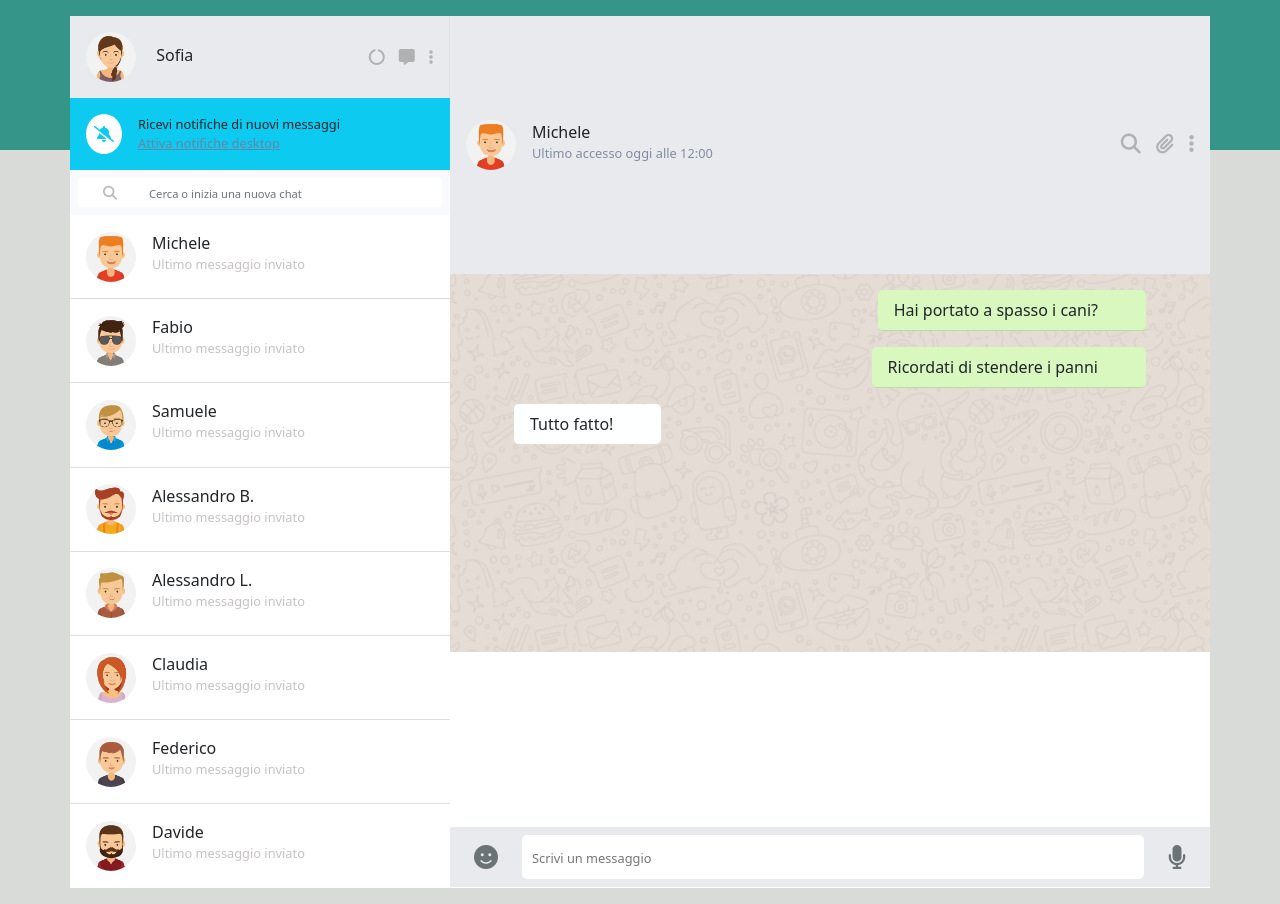
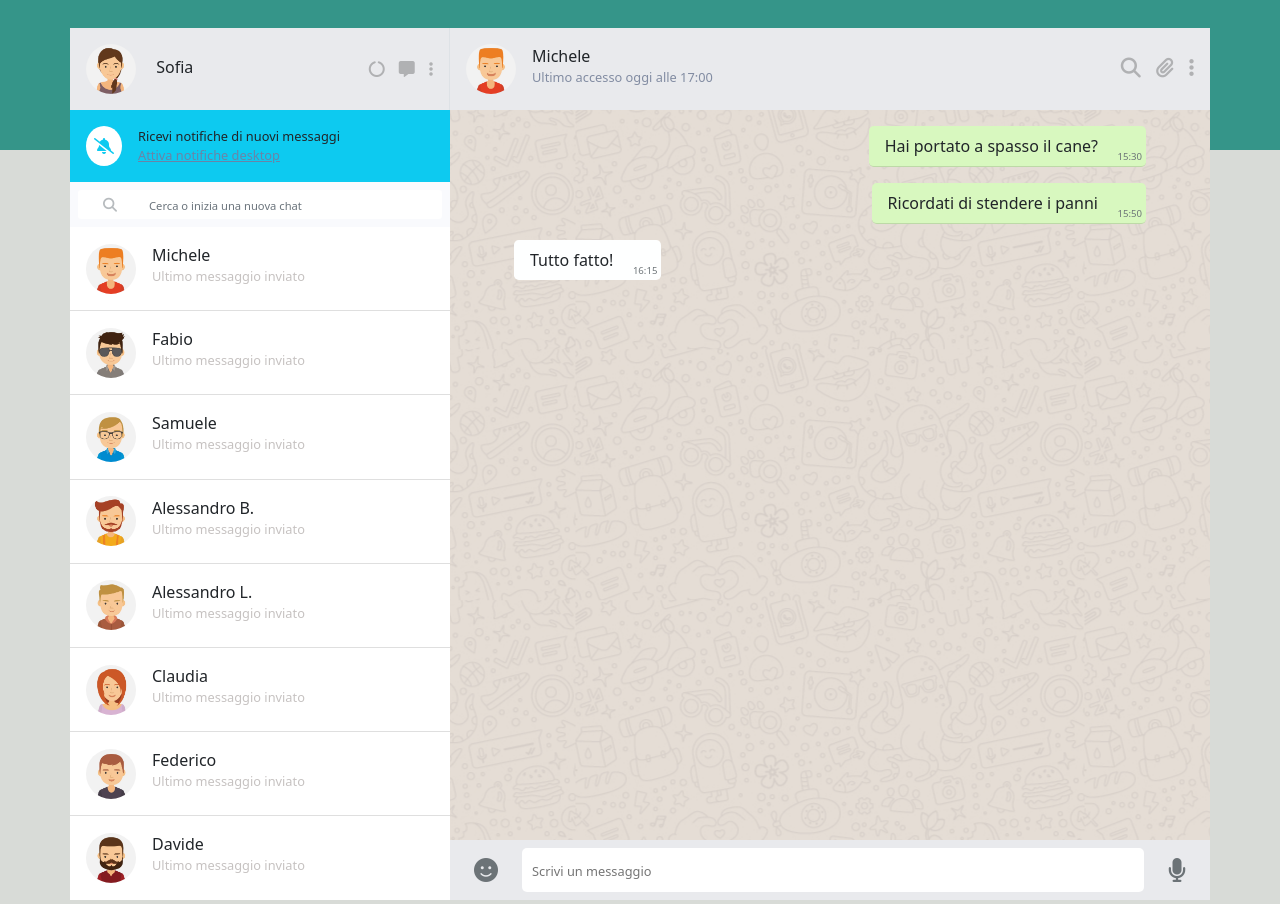
Before and after one commit to JustAPC/vue-boolzapp, a plain HTML site: page index.html in a window 1280 px wide. Drawn offline with nearby package versions, Linux system fonts and the light colour scheme.

Commit message:
stesura parametri chat tramite js

```diff
--- a/asset/css/style.css
+++ b/asset/css/style.css
@@ -76,11 +76,23 @@ body {
 }
 
 .sent-message {
+    max-width: 49%;
     background-color: #D8F8BF;
+    position: relative;
 }
 
 .received-message {
+    max-width: 49%;
     background-color: #FEFFFF;
+    position: relative;
+}
+
+.data-text {
+    position: absolute;
+    right: 4px;
+    bottom: 2px;
+    font-size: 0.6em;
+    color: #6C7377;;
 }
 
 #chat-textbar {
--- a/index.html
+++ b/index.html
@@ -14,8 +14,8 @@
 
     </div>
     <div id="root">
-        <div class="py-3">
-            <div class="container bg-white">
+        <div class="py-1">
+            <div class="container bg-white mt-4">
                 <div class="row">
                     <div class="col-4 m-0 p-0"> <!-- Colonna sinistra -->
 
@@ -81,14 +81,14 @@
                         </div>
                     </div>
 
-                    <div class="container col-8 m-0 p-0 d-flex flex-coloumn flex-wrap justify-content-between"> <!-- Colonna Destra -->
+                    <div class="container col-8 m-0 p-0 d-flex flex-column flex-wrap justify-content-between"> <!-- Colonna Destra -->
                         <!-- Barra superiore -->
                         <div class="d-flex justify-content-between align-items-center p-3 top-bar w-100"> <!-- Img + info -->
                             <div class="d-flex">
                                 <img src="./asset/img/avatar_1.jpg" alt="" class="rounded-circle me-3 profile-img">
                                 <div class="">
-                                    <p class="m-0 p-0">Michele</p>
-                                    <p class="m-0 p-0 last-connection">Ultimo accesso oggi alle 12:00</p>
+                                    <p class="m-0 p-0">{{contacts[0].name}}</p>
+                                    <p class="m-0 p-0 last-connection">Ultimo accesso oggi alle 17:00</p>
                                 </div>
                             </div>
                             <!-- Icone dx -->
@@ -104,13 +104,17 @@
                             <div class="container px-5 mx-auto">
                                 <ul class="list-group list-group-flush d-flex flex-coloumn">
                                     <li class="list-group-item rounded-3 sent-message mb-3 align-self-end pe-5">
-                                        Hai portato a spasso i cani?
+                                        <span>{{contacts[0].messages[0].message}}</span>
+                                        <div class="data-text">15:30</div>
+
                                     </li>
                                     <li class="list-group-item rounded-3 sent-message mb-3 align-self-end pe-5">
-                                        Ricordati di stendere i panni
+                                        <span>{{contacts[0].messages[1].message}}</span>
+                                        <div class="data-text">15:50</div>
                                     </li>
                                     <li class="list-group-item rounded-3 received-message mb-3 align-self-start pe-5">
-                                        Tutto fatto!
+                                        <span>{{contacts[0].messages[2].message}}</span>
+                                        <div class="data-text">16:15</div>
                                     </li>
                                 </ul>
                             </div>
```
